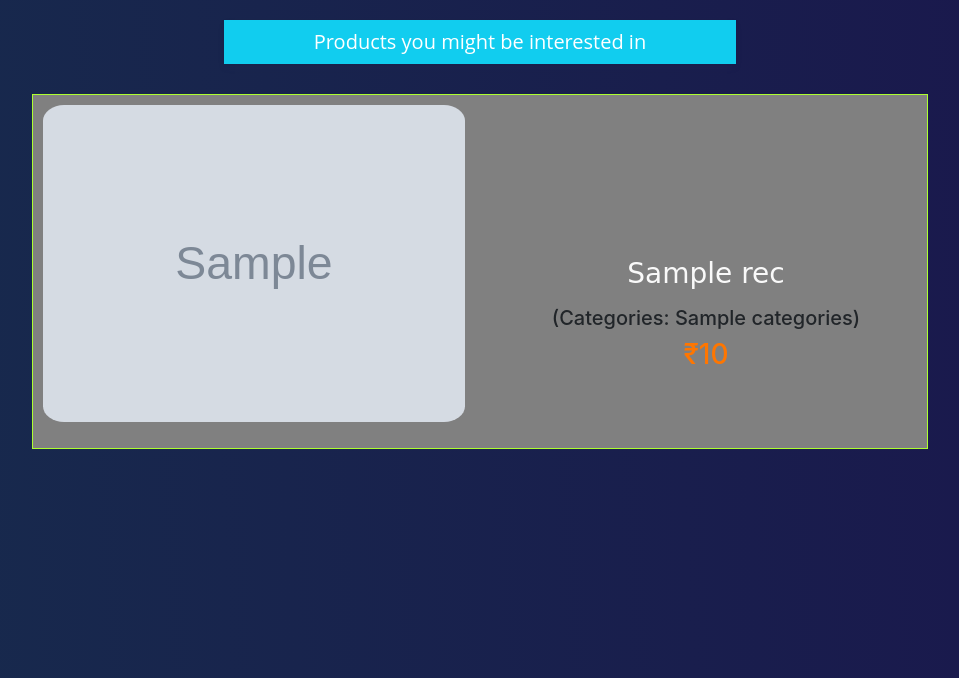
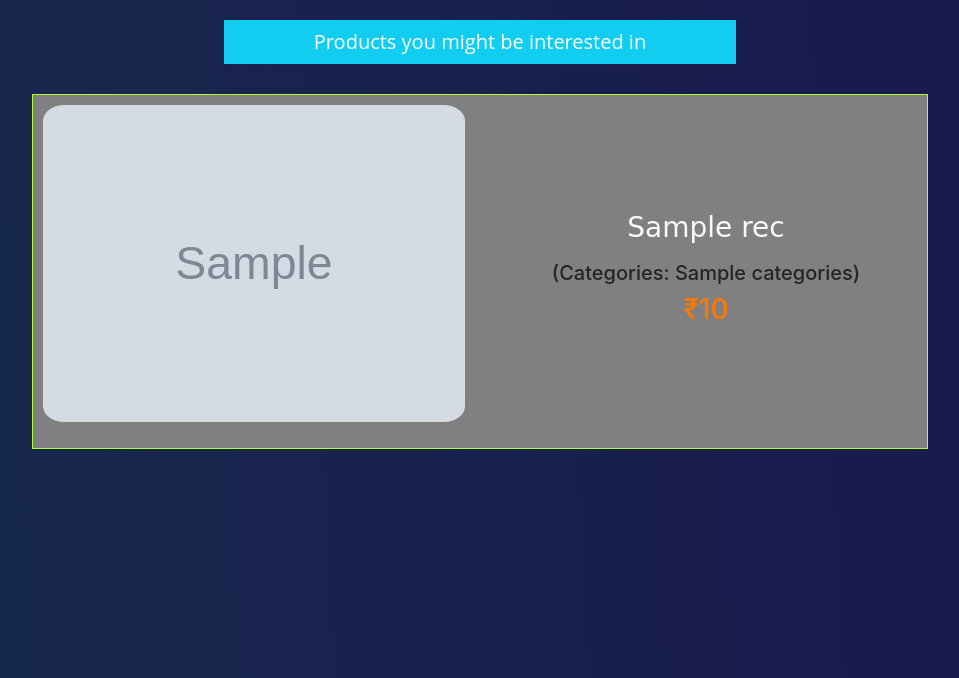
Before and after one commit to Anishde85/sociocom, a Django app: template users/templates/recommendations.html in a window 1280 px wide. Shown: the top 678 px of the page, without its empty margins (160-1119 px from the left). Run offline with Django 3.2, Linux system fonts and the light colour scheme; the template is opened without the code that fills it: most values are stand-ins (such as "Sample title", 1, 10 or a date in 2020); grey boxes marked "Sample" are stand-in pictures; some libraries are stand-ins or nearby versions.

Commit message:
css updated

```diff
--- a/users/templates/profile.html
+++ b/users/templates/profile.html
@@ -2085,7 +2085,7 @@ p {
               <div class="col-lg-7 col-md-10">
                 <h1 class="display-2 text-white">Hello {{ username }}</h1>
                 <p class="text-white mt-0 mb-5">This is your profile page. You can see the progress you've made with your work and manage your tasks</p>
-                <a onclick="location.href=`{% url 'updateprofile' %}`" href="" class="btn btn-info">Edit profile</a>
+                <a onclick="location.href=`{% url 'updateprofile' %}`" href="#" class="btn btn-info">Edit profile</a>
                 <a onclick="location.href=`{% url 'recommendations' %}`" href="#" class="btn btn-info">Recommendations</a>
               </div>
             </div>
--- a/users/templates/recommendations.html
+++ b/users/templates/recommendations.html
@@ -47,7 +47,7 @@
     <div class="col-md-6">
         <p><a href={{x.link}}><img src={{x.image}} onerror="this.src='/media/error.png';" /></a></p>
     </div>
-    <div class="col-md-6" style="padding-top: 15%;">
+    <div class="col-md-6" style="padding-top: 10%;">
         <p><a href={{x.link}} style="color:#F9F9F9; font-family:cursive;"><h3>{{x.name}}</h3></a></p>
         <h5>(Categories: {{x.categories}})</h5>
         <h3 style="color: #FF7600;">₹{{x.price}}</h3>
```
